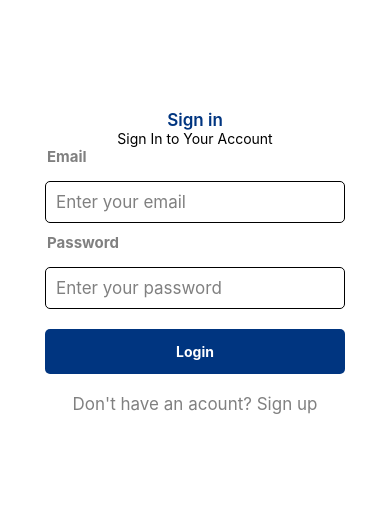
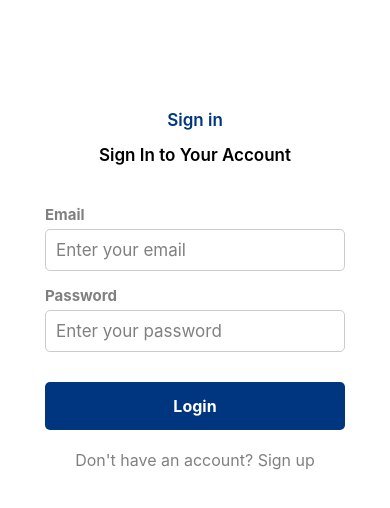
Before and after one commit to duythvo/booking-tour-app, a React Native app: screen /Login in a window 390 px wide. Shown: the top 508 px of the page. Built offline with nearby package versions, Linux system fonts and the light colour scheme; no server answers.

Commit message:
Thêm loading saved list và một số phương thức savedlist trên firebase + file loginScreen mỗi lần đăng nhập sẽ fetch về

```diff
--- a/screens/LoginScreen.js
+++ b/screens/LoginScreen.js
@@ -1,3 +1,4 @@
+// screens/LoginScreen.js
 import {
   StyleSheet,
   Text,
@@ -5,38 +6,57 @@ import {
   KeyboardAvoidingView,
   TextInput,
   Pressable,
+  Alert,
 } from "react-native";
 import React, { useEffect, useState } from "react";
 import { SafeAreaView } from "react-native-safe-area-context";
 import { useNavigation } from "@react-navigation/native";
 import { auth } from "../firebase";
 import { signInWithEmailAndPassword } from "firebase/auth";
+import { useDispatch } from "react-redux"; // THÊM DÒNG NÀY
+import { fetchSavedLists } from "../store/savedSlice"; // THÊM DÒNG NÀY
 
 const LoginScreen = () => {
   const [email, setEmail] = useState("");
   const [password, setPassword] = useState("");
   const navigation = useNavigation();
+  const dispatch = useDispatch(); // THÊM DÒNG NÀY
 
+  // KHI ĐĂNG NHẬP THÀNH CÔNG → LOAD SAVED LISTS
   const login = () => {
-    signInWithEmailAndPassword(auth, email, password).then((userCredential) => {
-      console.log("user credential", userCredential);
+    signInWithEmailAndPassword(auth, email, password)
+      .then((userCredential) => {
         const user = userCredential.user;
-      console.log("user details", user);
+        console.log("Login success:", user.uid);
+
+        // LOAD SAVED LISTS NGAY SAU KHI LOGIN
+        dispatch(fetchSavedLists());
+      })
+      .catch((error) => {
+        Alert.alert("Login Failed", error.message);
       });
   };
 
+  // TỰ ĐỘNG CHUYỂN QUA MAIN NẾU ĐÃ ĐĂNG NHẬP
   useEffect(() => {
-    try {
-      const unsubcribe = auth.onAuthStateChanged((authUser) => {
+    const unsubscribe = auth.onAuthStateChanged((authUser) => {
       if (authUser) {
-          navigation.navigate("Main");
+        navigation.replace("Main"); // replace để không quay lại login
       }
     });
-      return unsubcribe;
-    } catch (error) {
-      console.log(error);
+    return unsubscribe;
+  }, [navigation]);
+
+  // KHI USER ĐÃ ĐĂNG NHẬP → TỰ ĐỘNG LOAD SAVED LISTS
+  useEffect(() => {
+    const unsubscribe = auth.onAuthStateChanged((user) => {
+      if (user) {
+        dispatch(fetchSavedLists()); // ĐÚNG: load saved lists
       }
-  }, []);
+    });
+    return unsubscribe;
+  }, [dispatch]); // dispatch đã được import
+
   return (
     <SafeAreaView
       style={{
@@ -57,25 +77,22 @@ const LoginScreen = () => {
           <Text style={{ color: "#003580", fontSize: 17, fontWeight: "600" }}>
             Sign in
           </Text>
-          <Text>Sign In to Your Account</Text>
+          <Text style={{ fontSize: 17, fontWeight: "600", marginTop: 15 }}>
+            Sign In to Your Account
+          </Text>
         </View>
-        <View style={{ gap: 10 }}>
-          <Text
-            style={{
-              marginLeft: 2,
-              fontSize: 15,
-              fontWeight: "700",
-              color: "gray",
-            }}
-          >
+
+        <View style={{ marginTop: 40 }}>
+          <Text style={{ fontSize: 15, fontWeight: "700", color: "gray" }}>
             Email
           </Text>
           <TextInput
             value={email}
-            onChangeText={(text) => setEmail(text)}
+            onChangeText={setEmail}
             style={{
-              fontSize: email ? 17 : 17,
+              fontSize: 17,
               borderWidth: 1,
+              borderColor: "#ccc",
               padding: 10,
               borderRadius: 5,
               width: 300,
@@ -83,24 +100,20 @@ const LoginScreen = () => {
             }}
             placeholder="Enter your email"
             placeholderTextColor={"gray"}
+            autoCapitalize="none"
           />
-          <Text
-            style={{
-              marginLeft: 2,
-              fontSize: 15,
-              fontWeight: "700",
-              color: "gray",
-            }}
-          >
+
+          <Text style={{ fontSize: 15, fontWeight: "700", color: "gray", marginTop: 15 }}>
             Password
           </Text>
           <TextInput
-            secureTextEntry={true}
+            secureTextEntry
             value={password}
-            onChangeText={(text) => setPassword(text)}
+            onChangeText={setPassword}
             style={{
-              fontSize: password ? 17 : 17,
+              fontSize: 17,
               borderWidth: 1,
+              borderColor: "#ccc",
               padding: 10,
               borderRadius: 5,
               width: 300,
@@ -110,6 +123,7 @@ const LoginScreen = () => {
             placeholderTextColor={"gray"}
           />
         </View>
+
         <Pressable
           onPress={login}
           style={{
@@ -117,21 +131,17 @@ const LoginScreen = () => {
             width: 300,
             padding: 14,
             borderRadius: 5,
-            marginTop: 20,
+            marginTop: 30,
           }}
         >
-          <Text
-            style={{ color: "white", fontWeight: "bold", textAlign: "center" }}
-          >
+          <Text style={{ color: "white", fontWeight: "bold", textAlign: "center", fontSize: 16 }}>
             Login
           </Text>
         </Pressable>
-        <Pressable
-          onPress={() => navigation.navigate("Register")}
-          style={{ marginTop: 20 }}
-        >
-          <Text style={{ textAlign: "center", color: "gray", fontSize: 17 }}>
-            Don't have an acount? Sign up
+
+        <Pressable onPress={() => navigation.navigate("Register")} style={{ marginTop: 20 }}>
+          <Text style={{ textAlign: "center", color: "gray", fontSize: 16 }}>
+            Don't have an account? Sign up
           </Text>
         </Pressable>
       </KeyboardAvoidingView>
--- a/store/bookingSlice.js
+++ b/store/bookingSlice.js
@@ -1,10 +1,9 @@
-// store/bookingSlice.js
 import { createSlice } from "@reduxjs/toolkit";
 
 const bookingSlice = createSlice({
   name: "booking",
   initialState: {
-    items: [], // [{ tour, guests, date, ... }]
+    items: [],
   },
   reducers: {
     addToCart: (state, action) => {
--- a/store/savedSlice.js
+++ b/store/savedSlice.js
@@ -1,4 +1,4 @@
-// store/savedSlice.js
+
 import { createSlice, createAsyncThunk } from '@reduxjs/toolkit';
 import { auth, db } from '../firebase';
 import { doc, getDoc, setDoc, updateDoc, arrayUnion } from 'firebase/firestore';
```
Lines whose indentation alone changed are shown as unchanged.
